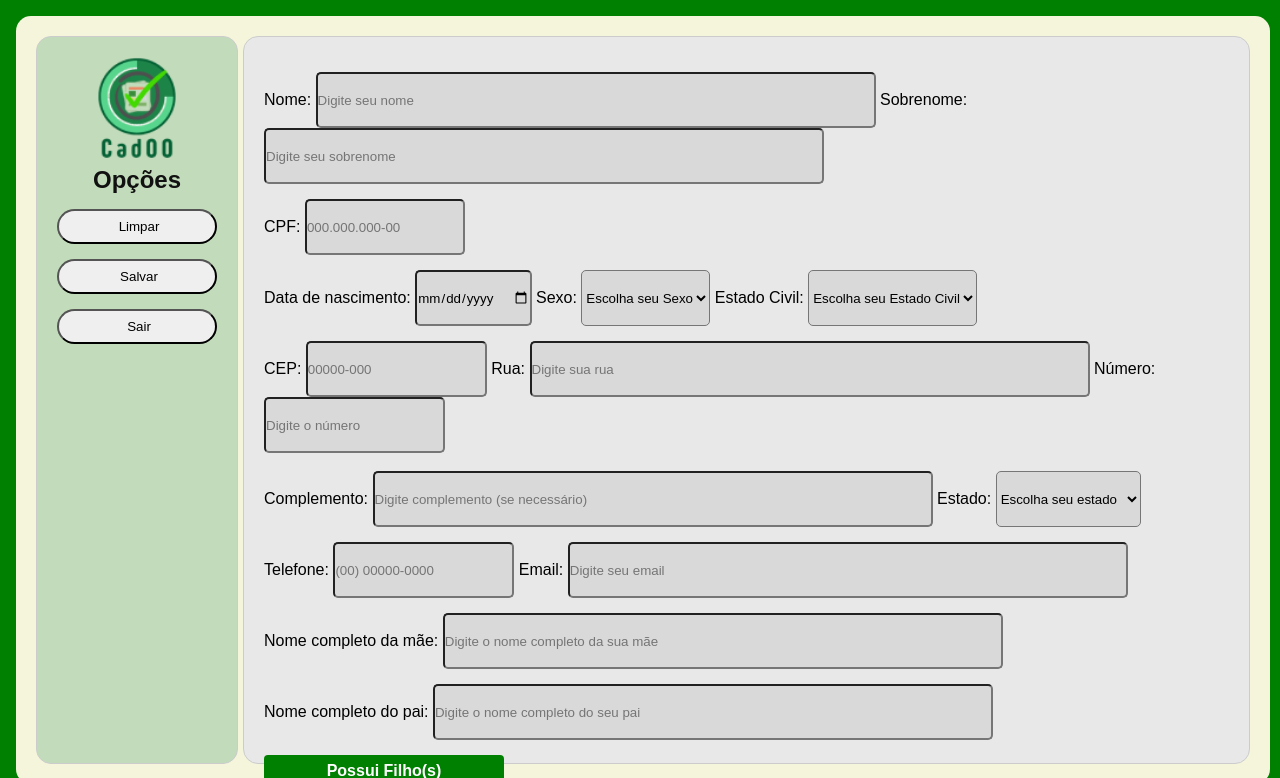
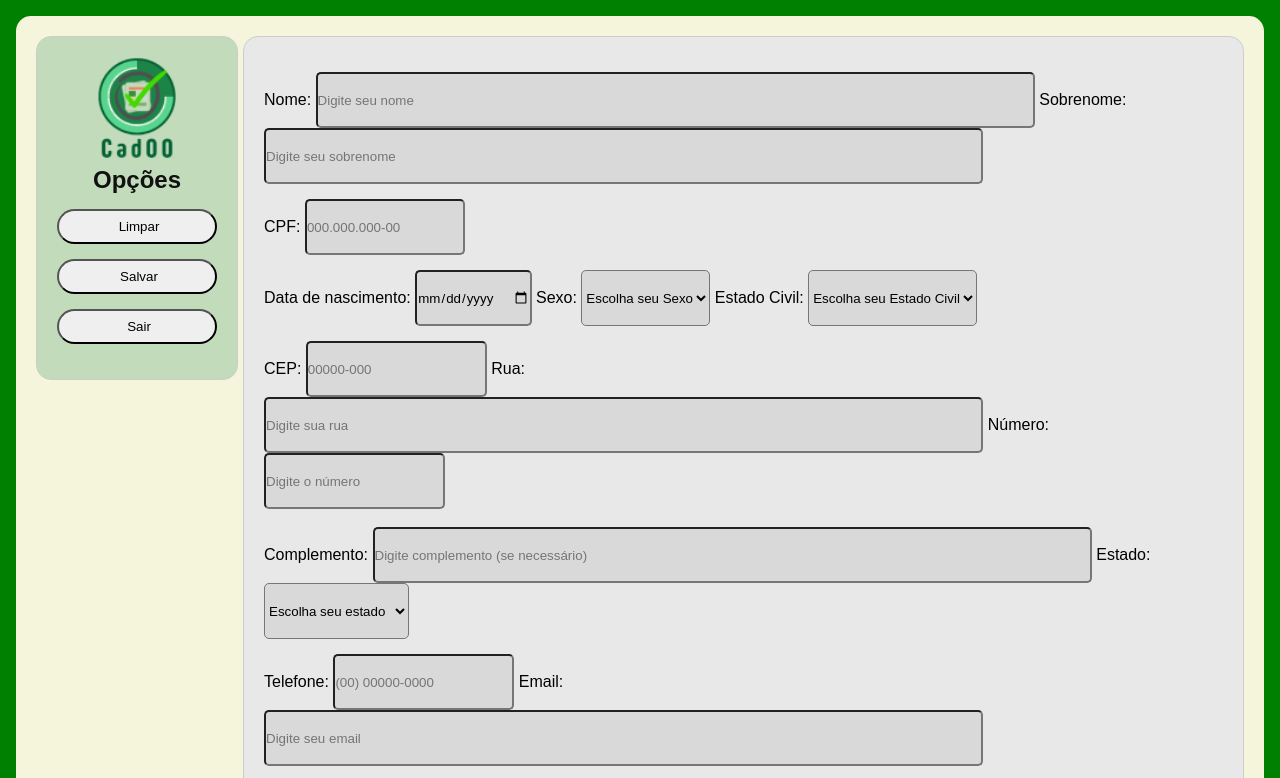
Before and after one commit to cesar-borba/CadOOv1, a plain HTML site: page NovoMembro.html in a window 1280 px wide. Both pictures are taken after a click on the button "Limpar". Shown: the top 778 px of the page. Drawn offline with Linux system fonts and the light colour scheme.

Commit message:
botão limpar configurado e arrumado tamanho da tela principal novo membro

```diff
--- a/NovoMembro.html
+++ b/NovoMembro.html
@@ -5,7 +5,7 @@
 
   <title>CadOO</title>
   <link href="style_NovoMembro.css" rel="stylesheet" type="text/css" />
-
+  <script src="script_NovoMembro.js" defer></script>
 </head>
 
 <body>
@@ -185,7 +185,7 @@
   </div>
 
   <!-- Script -->
-  <script src="script_NovoMembro.js"></script>
+
 </body>
 
 <head>
--- a/script_NovoMembro.js
+++ b/script_NovoMembro.js
@@ -19,7 +19,7 @@ function mascaraCEP(cep) {
       // cep.value = cep.value.replace(/(\d{3})(\d)/, "$1.$2");
         cep.value = cep.value.replace(/(\d{5})(\d{3})$/, "$1-$2");
 }
-// ** fim CPF
+// ** fim CEP
 
 //Sexo
 
@@ -31,7 +31,7 @@ function mascaraCEP(cep) {
     // Seleciona o elemento <select> no DOM
     const selectSexo = document.getElementById('sexo');
 
-    // Função para preencher o campo de seleção com os estados
+    // Função para preencher o campo de seleção com os sexos
     function preencherSexo() {
             sexo.forEach(item => {
             const option = document.createElement('option');
@@ -42,6 +42,29 @@ function mascaraCEP(cep) {
     }
 
 //** fim sexo **
+
+//Civil
+
+    const civil = [
+        { sigla: "S", nome: "Solteiro(a)" },
+        { sigla: "V", nome: "Viúvo(a)" },
+        { sigla: "C", nome: "Casado(a)" }
+    ];
+
+    // Seleciona o elemento <select> no DOM
+    const selectCivil = document.getElementById('civil');
+
+    // Função para preencher o campo de seleção com os civil
+    function preencherCivil() {
+                civil.forEach(item => {
+            const option =  document.createElement('option');
+            option.value = item.sigla;
+            option.textContent = item.nome;
+            selectCivil.appendChild(option);
+        });
+    }
+
+//** fim civil **
 
 // ** Estado
 
@@ -92,6 +115,7 @@ function preencherEstados() {
 
 // Chama a função para preencher os selects quando a página carregar
     document.addEventListener('DOMContentLoaded', preencherSexo);
+document.addEventListener('DOMContentLoaded', preencherCivil);
     document.addEventListener('DOMContentLoaded', preencherEstados);
 
 
@@ -99,6 +123,37 @@ function preencherEstados() {
 
 // ** Limpar campo
 function LimparCampos() {
-    var nome = $("#nome");
-        nome.val("");
+    const nome = document.querySelector("#nome");
+    const sobrenome = document.querySelector("#sobrenome");
+    const cpf = document.querySelector("#cpf");
+    const nasc = document.querySelector("#nasc");
+    const sexo = document.querySelector("#sexo");
+    const civil = document.querySelector("#civil");
+     const cep = document.querySelector("#cep");
+    const rua = document.querySelector("#rua");
+    const numEnd = document.querySelector("#numEnd");
+    const complemento = document.querySelector("#complemento");
+    const estado = document.querySelector("#estado");
+    const telefone = document.querySelector("#telefone");
+    const email = document.querySelector("#email");
+    const nomeMae = document.querySelector("#nomeMae");
+    const nomePai = document.querySelector("#nomePai");
+
+    //limpar
+        nome.value = '';
+        sobrenome.value = '';
+        cpf.value = '';
+        nasc.value = '';
+        sexo.value = '';
+        civil.value = '';
+        cep.value = '';
+        rua.value = '';
+        numEnd.value = '';
+        complemento.value = '';
+        estado.value = '';
+        telefone.value = '';
+        email.value = '';
+        nomeMae.value = '';
+        nomePai.value = '';
+
 }
--- a/style_NovoMembro.css
+++ b/style_NovoMembro.css
@@ -32,8 +32,8 @@ body {
   flex-direction: column;
   align-content: center;
   justify-content: center;
-  width: 98%;
-  height: 96vh;
+  width: auto;
+  height: auto;
   margin: 2vh;
 
   border-radius: 15px;
@@ -149,7 +149,7 @@ select {
 }
 
 .textgrand {
-  width: 70vh;
+  width: 75%;
 }
 
 
```
